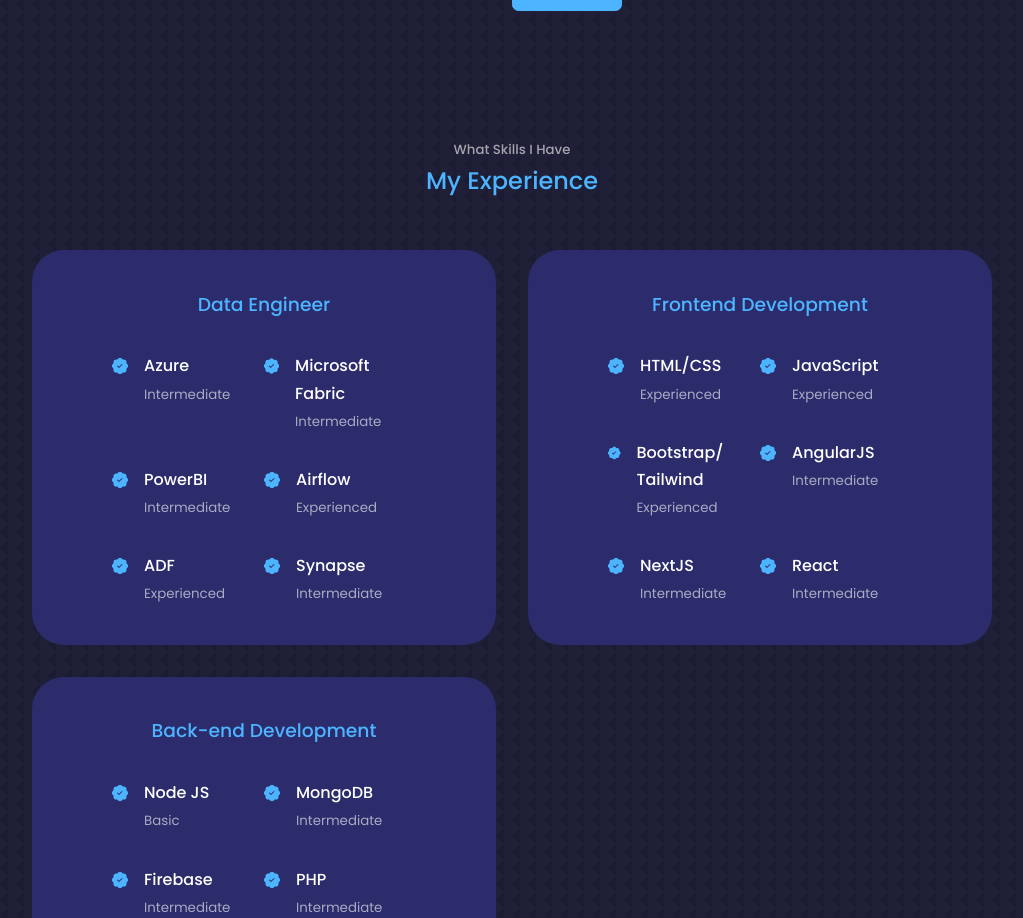
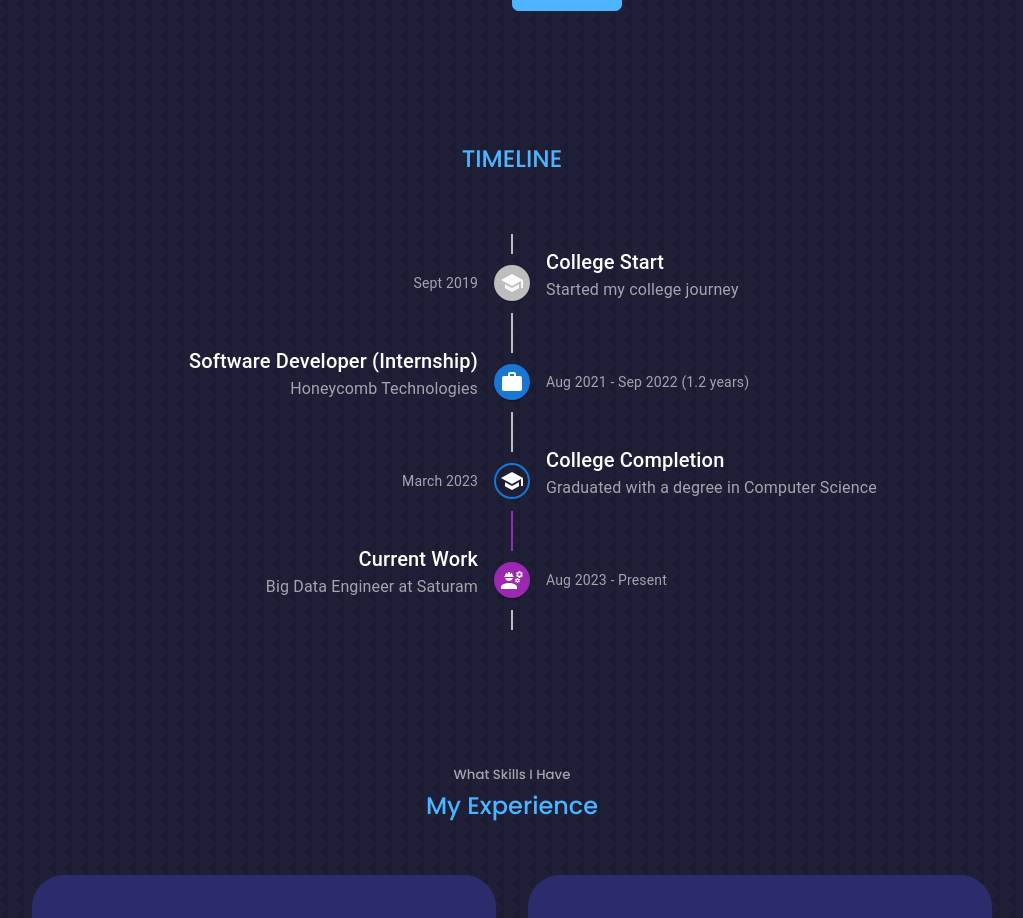
Before and after one commit to Vinothjv10/React-1, a React (Create React App) app: page / in a window 1280 px wide. Shown: the part 1700-2618 px from the top of the page, without its empty margins (128-1151 px from the left). Built offline with nearby package versions, Linux system fonts and the light colour scheme.

Commit message:
Timeline component added

```diff
--- a/package.json
+++ b/package.json
@@ -3,6 +3,11 @@
   "version": "0.1.0",
   "private": true,
   "dependencies": {
+    "@emotion/react": "^11.13.0",
+    "@emotion/styled": "^11.13.0",
+    "@mui/icons-material": "^5.16.6",
+    "@mui/lab": "^5.0.0-alpha.173",
+    "@mui/material": "^5.16.6",
     "@testing-library/jest-dom": "^5.16.5",
     "@testing-library/react": "^13.4.0",
     "@testing-library/user-event": "^13.5.0",
--- a/src/App.jsx
+++ b/src/App.jsx
@@ -8,6 +8,7 @@
 import Testimonials from './components/testimonials/testimonials'
 import Contact from './components/contact/Contact'
 import Footer from './components/footer/Footer'
+import Timeline from './components/timeline/timeline'
 
 const App = () => {
     return (
@@ -15,6 +16,7 @@
             <Header />
             <Nav />
             <About />
+            <Timeline />
             <Experience />
             {/* <Services /> */}
             <Portfolio />
--- /dev/null
+++ b/src/components/timeline/timeline.css
@@ -0,0 +1,120 @@
+/* Timeline.css */
+.timeline {
+    display: flex;
+    flex-direction: column;
+    position: relative;
+    margin: 20px 0;
+    padding: 20px 0;
+}
+
+.timeline::before {
+    content: '';
+    position: absolute;
+    top: 0;
+    bottom: 0;
+    width: 2px;
+    background: #ddd;
+    left: 50%;
+    transform: translateX(-50%);
+}
+
+.timeline-item {
+    display: flex;
+    margin-bottom: 20px;
+    position: relative;
+}
+
+.timeline-icon {
+    background: #fff;
+    border: 2px solid #ddd;
+    border-radius: 50%;
+    display: flex;
+    align-items: center;
+    justify-content: center;
+    width: 40px;
+    height: 40px;
+    position: absolute;
+    left: 50%;
+    transform: translateX(-50%);
+    z-index: 1;
+}
+
+.timeline-content {
+    background: #1e1e1e;
+    color: #fff;
+    padding: 20px;
+    border-radius: 8px;
+    position: relative;
+    width: 45%;
+}
+
+.timeline-content::before {
+    content: '';
+    position: absolute;
+    top: 20px;
+    width: 0;
+    height: 0;
+    border-style: solid;
+    border-width: 10px 10px 10px 0;
+    border-color: transparent #1e1e1e transparent transparent;
+    left: -10px;
+}
+
+.timeline-content:nth-child(even)::before {
+    left: auto;
+    right: -10px;
+    border-width: 10px 0 10px 10px;
+    border-color: transparent transparent transparent #1e1e1e;
+}
+
+.timeline-item:nth-child(odd) .timeline-content {
+    margin-left: calc(50% + 20px);
+    text-align: left;
+}
+
+.timeline-item:nth-child(even) .timeline-content {
+    margin-right: calc(50% + 20px);
+    text-align: right;
+}
+
+.timeline-date {
+    font-size: 0.85em;
+    color: #999;
+    margin-bottom: 10px;
+}
+
+.timeline-title {
+    font-size: 1.25em;
+    margin: 0;
+}
+
+.timeline p {
+    margin: 10px 0 0;
+}
+
+@media (max-width: 768px) {
+    .timeline::before {
+        left: 10px;
+    }
+
+    .timeline-icon {
+        left: 10px;
+        transform: translateX(0);
+    }
+
+    .timeline-item:nth-child(odd) .timeline-content,
+    .timeline-item:nth-child(even) .timeline-content {
+        margin: 0;
+        width: calc(100% - 60px);
+    }
+
+    .timeline-content {
+        margin-left: 40px;
+    }
+
+    .timeline-content::before {
+        left: -10px;
+        border-width: 10px 10px 10px 0;
+        border-color: transparent #1e1e1e transparent transparent;
+    }
+}
--- /dev/null
+++ b/src/components/timeline/timeline.jsx
@@ -0,0 +1,114 @@
+import * as React from 'react';
+import Timeline from '@mui/lab/Timeline';
+import TimelineItem from '@mui/lab/TimelineItem';
+import TimelineSeparator from '@mui/lab/TimelineSeparator';
+import TimelineConnector from '@mui/lab/TimelineConnector';
+import TimelineContent from '@mui/lab/TimelineContent';
+import TimelineOppositeContent from '@mui/lab/TimelineOppositeContent';
+import TimelineDot from '@mui/lab/TimelineDot';
+import SchoolIcon from '@mui/icons-material/School';
+import WorkIcon from '@mui/icons-material/Work';
+import GraduationIcon from '@mui/icons-material/School';
+import EngineeringIcon from '@mui/icons-material/Engineering';
+import Typography from '@mui/material/Typography';
+
+export default function CustomizedTimeline() {
+  return (
+    <section className="">
+      <h2>TIMELINE</h2>
+
+      <Timeline position="alternate">
+        <TimelineItem>
+          <TimelineOppositeContent
+            sx={{ m: 'auto 0' }}
+            align="right"
+            variant="body2"
+            color="rgba(255, 255, 255, 0.6)"
+          >
+            Sept 2019
+          </TimelineOppositeContent>
+          <TimelineSeparator>
+            <TimelineConnector sx={{ minHeight: '20px' }} />
+            <TimelineDot>
+              <SchoolIcon />
+            </TimelineDot>
+            <TimelineConnector sx={{ minHeight: '20px' }} />
+          </TimelineSeparator>
+          <TimelineContent sx={{ py: '12px', px: 2 }}>
+            <Typography variant="h6" component="span">
+              College Start
+            </Typography>
+            <Typography color="rgba(255, 255, 255, 0.6)">Started my college journey</Typography>
+          </TimelineContent>
+        </TimelineItem>
+        <TimelineItem>
+          <TimelineOppositeContent
+            sx={{ m: 'auto 0' }}
+            variant="body2"
+            color="rgba(255, 255, 255, 0.6)"
+          >
+            Aug 2021 - Sep 2022  (1.2 years)
+          </TimelineOppositeContent>
+          <TimelineSeparator>
+            <TimelineConnector sx={{ minHeight: '20px' }} />
+            <TimelineDot color="primary">
+              <WorkIcon />
+            </TimelineDot>
+            <TimelineConnector sx={{ minHeight: '20px' }} />
+          </TimelineSeparator>
+          <TimelineContent sx={{ py: '12px', px: 2 }}>
+            <Typography variant="h6" component="span">
+              Software Developer (Internship)
+            </Typography>
+            <Typography color="rgba(255, 255, 255, 0.6)" >Honeycomb Technologies </Typography>
+          </TimelineContent>
+        </TimelineItem>
+        <TimelineItem>
+          <TimelineOppositeContent
+            sx={{ m: 'auto 0' }}
+            align="right"
+            variant="body2"
+            color="rgba(255, 255, 255, 0.6)"
+          >
+            March 2023
+          </TimelineOppositeContent>
+          <TimelineSeparator>
+            <TimelineConnector sx={{ minHeight: '20px' }} />
+            <TimelineDot color="primary" variant="outlined">
+              <GraduationIcon />
+            </TimelineDot>
+            <TimelineConnector sx={{ bgcolor: 'secondary.main', minHeight: '20px' }} />
+          </TimelineSeparator>
+          <TimelineContent sx={{ py: '12px', px: 2 }}>
+            <Typography variant="h6" component="span">
+              College Completion
+            </Typography>
+            <Typography color="rgba(255, 255, 255, 0.6)">Graduated with a degree in Computer Science</Typography>
+          </TimelineContent>
+        </TimelineItem>
+        <TimelineItem>
+          <TimelineOppositeContent
+            sx={{ m: 'auto 0' }}
+            variant="body2"
+            color="rgba(255, 255, 255, 0.6)"
+          >
+            Aug 2023 - Present
+          </TimelineOppositeContent>
+          <TimelineSeparator>
+            <TimelineConnector sx={{ bgcolor: 'secondary.main', minHeight: '20px' }} />
+            <TimelineDot color="secondary">
+              <EngineeringIcon />
+            </TimelineDot>
+            <TimelineConnector sx={{ minHeight: '20px' }} />
+          </TimelineSeparator>
+          <TimelineContent sx={{ py: '12px', px: 2 }}>
+            <Typography variant="h6" component="span">
+              Current Work
+            </Typography>
+            <Typography color="rgba(255, 255, 255, 0.6)" >Big Data Engineer at Saturam</Typography>
+          </TimelineContent>
+        </TimelineItem>
+      </Timeline>
+    </section>
+  );
+}
```
Also changed, not shown: src/components/testimonials/testimonials.jsx (line endings or trailing spaces), 1 other file (tests, documents, lock files or other folders).
